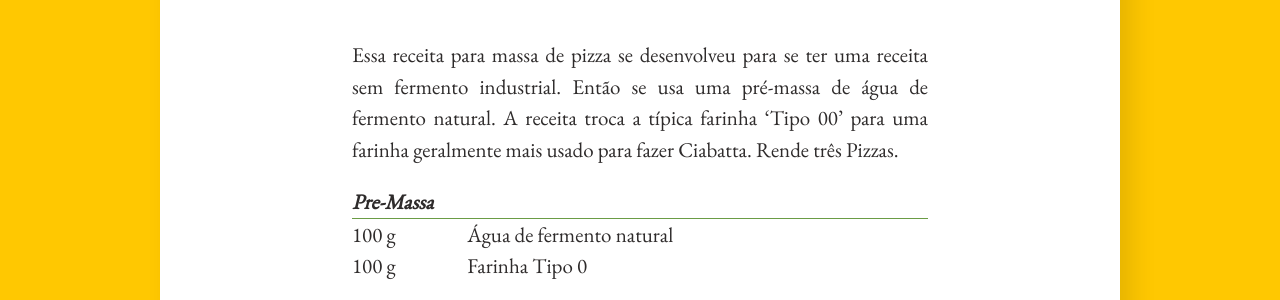
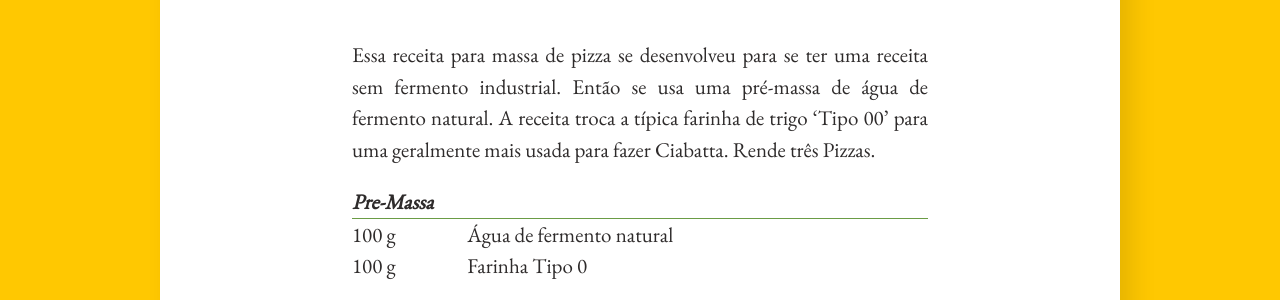
Before and after one commit to tibroc/botanica-aplicada, a Jekyll site: the page built from _posts/2020-03-28-pizza-napoletana.md, in a window 1280 px wide. Shown: the part 465-765 px from the top of the page. Built offline with Jekyll 4.4.1, drawn with Linux system fonts in a browser that asks for light colours.

Commit message:
Update _posts/2020-03-28-pizza-napoletana.md
Co-authored-by: jonogbroc <64497978+jonogbroc@users.noreply.github.com>

```diff
--- a/_posts/2020-03-28-pizza-napoletana.md
+++ b/_posts/2020-03-28-pizza-napoletana.md
@@ -7,7 +7,7 @@ categories: pão
 
 Essa receita para massa de pizza se desenvolveu para se ter uma receita sem fermento industrial.
 Então se usa uma pré-massa de água de fermento natural.
-A receita troca a típica farinha 'Tipo 00' para uma farinha geralmente mais usado para fazer Ciabatta.
+A receita troca a típica farinha de trigo 'Tipo 00' para uma geralmente mais usada para fazer Ciabatta.
 Rende três Pizzas.
 
 <table>
```
